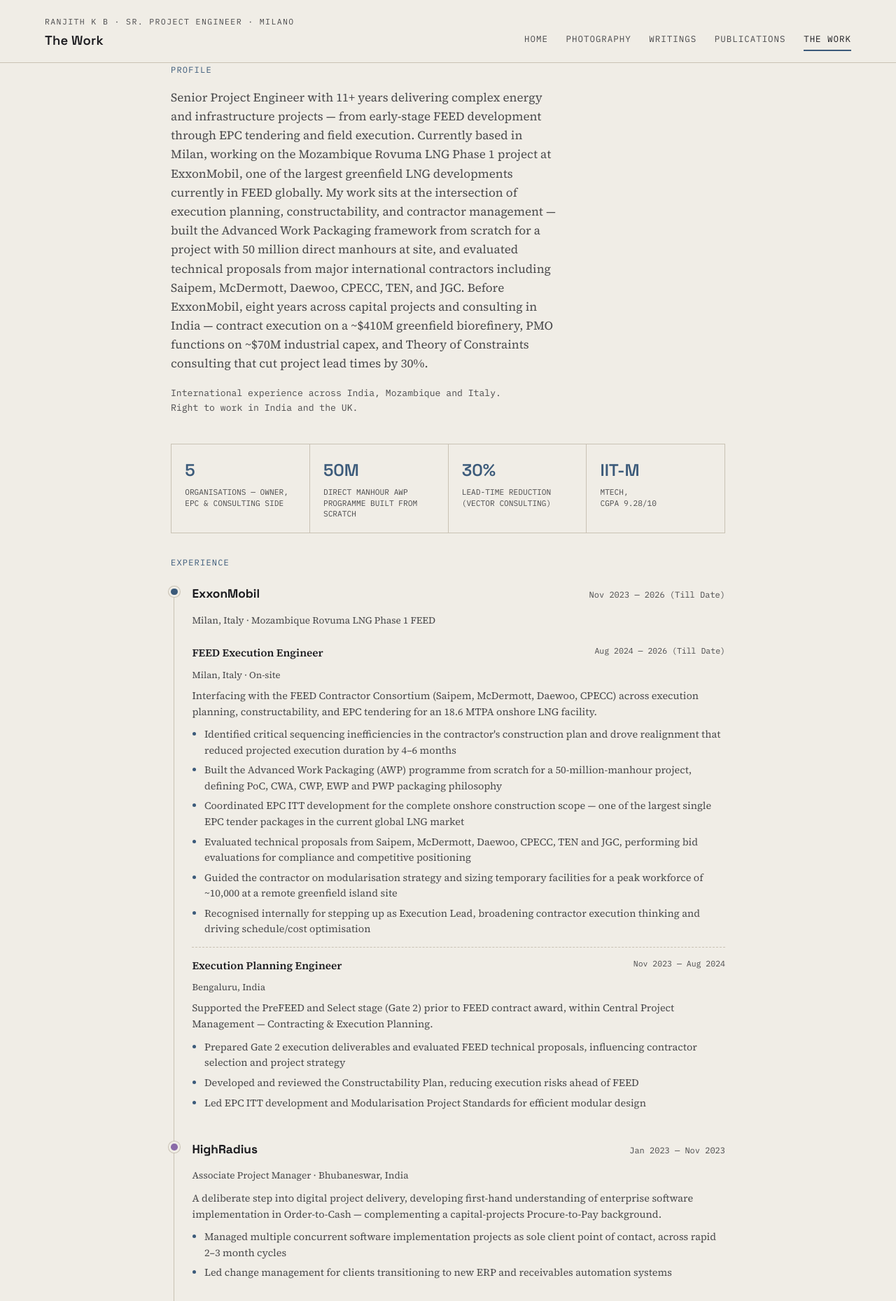
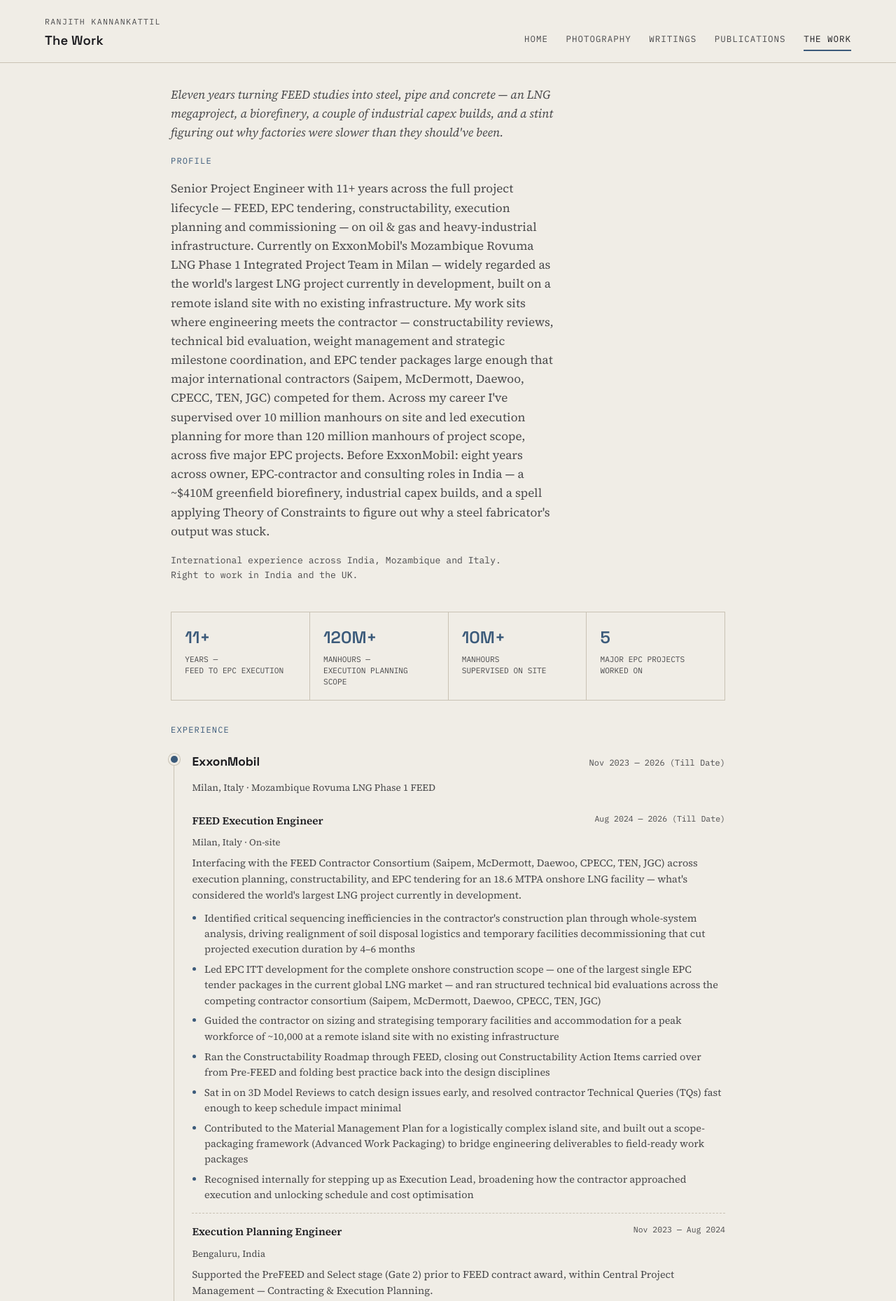
Before and after one commit to ranjithkannankattil/blog, a plain HTML site: page cv.html in a window 1280 px wide. Shown: the top 1859 px of the page at 70% size. Drawn offline with Linux system fonts and the light colour scheme.

Commit message:
Add files via upload

```diff
--- a/css/style.css
+++ b/css/style.css
@@ -358,7 +358,7 @@
   color:var(--ink);
   border-radius:2px;
 }
-.tag-filter{
+#tag-filter{
   font-family:var(--f-mono);
   font-size:.75rem;
   padding:.7rem .9rem;
--- a/cv.html
+++ b/cv.html
@@ -12,7 +12,7 @@
 
 <header class="titleblock">
   <div>
-    <div class="id">RANJITH K B · SR. PROJECT ENGINEER · MILANO</div>
+    <div class="id">RANJITH KANNANKATTIL</div>
     <div class="name">The Work</div>
   </div>
   <nav class="tabs">
@@ -26,20 +26,29 @@
 
 <main>
 
+  <p style="max-width:62ch; color:var(--ink-soft); margin-top:2rem; font-style:italic;">
+    Eleven years turning FEED studies into steel, pipe and concrete — an LNG megaproject, a
+    biorefinery, a couple of industrial capex builds, and a stint figuring out why factories
+    were slower than they should've been.
+  </p>
+
   <div class="cv-section">
     <div class="label">Profile</div>
     <p style="max-width:62ch; color:var(--ink-soft);">
-      Senior Project Engineer with 11+ years delivering complex energy and infrastructure
-      projects — from early-stage FEED development through EPC tendering and field execution.
-      Currently based in Milan, working on the Mozambique Rovuma LNG Phase 1 project at
-      ExxonMobil, one of the largest greenfield LNG developments currently in FEED globally.
-      My work sits at the intersection of execution planning, constructability, and contractor
-      management — built the Advanced Work Packaging framework from scratch for a project with
-      50 million direct manhours at site, and evaluated technical proposals from major
-      international contractors including Saipem, McDermott, Daewoo, CPECC, TEN, and JGC.
-      Before ExxonMobil, eight years across capital projects and consulting in India — contract
-      execution on a ~$410M greenfield biorefinery, PMO functions on ~$70M industrial capex,
-      and Theory of Constraints consulting that cut project lead times by 30%.
+      Senior Project Engineer with 11+ years across the full project lifecycle — FEED,
+      EPC tendering, constructability, execution planning and commissioning — on oil &amp; gas
+      and heavy-industrial infrastructure. Currently on ExxonMobil's Mozambique Rovuma LNG
+      Phase 1 Integrated Project Team in Milan — widely regarded as the world's largest LNG
+      project currently in development, built on a remote island site with no existing infrastructure. My work sits where engineering meets the
+      contractor — constructability reviews, technical bid evaluation, weight management and
+      strategic milestone coordination, and EPC tender packages large enough that major
+      international contractors (Saipem, McDermott, Daewoo, CPECC, TEN, JGC) competed for them.
+      Across my career I've supervised over 10 million manhours on site and led execution
+      planning for more than 120 million manhours of project scope, across five major EPC
+      projects. Before
+      ExxonMobil: eight years across owner, EPC-contractor and consulting roles in India — a
+      ~$410M greenfield biorefinery, industrial capex builds, and a spell applying Theory of
+      Constraints to figure out why a steel fabricator's output was stuck.
     </p>
     <p style="max-width:62ch; color:var(--ink-soft); margin-top:.8rem; font-family:var(--f-mono); font-size:.82rem;">
       International experience across India, Mozambique and Italy. Right to work in India and the UK.
@@ -47,10 +56,10 @@
   </div>
 
   <div class="cv-stats">
-    <div class="cv-stat"><div class="n">5</div><div class="t">ORGANISATIONS — OWNER,<br>EPC &amp; CONSULTING SIDE</div></div>
-    <div class="cv-stat"><div class="n">50M</div><div class="t">DIRECT MANHOUR AWP<br>PROGRAMME BUILT FROM SCRATCH</div></div>
-    <div class="cv-stat"><div class="n">30%</div><div class="t">LEAD-TIME REDUCTION<br>(VECTOR CONSULTING)</div></div>
-    <div class="cv-stat"><div class="n">IIT-M</div><div class="t">MTECH,<br>CGPA 9.28/10</div></div>
+    <div class="cv-stat"><div class="n">11+</div><div class="t">YEARS —<br>FEED TO EPC EXECUTION</div></div>
+    <div class="cv-stat"><div class="n">120M+</div><div class="t">MANHOURS —<br>EXECUTION PLANNING SCOPE</div></div>
+    <div class="cv-stat"><div class="n">10M+</div><div class="t">MANHOURS<br>SUPERVISED ON SITE</div></div>
+    <div class="cv-stat"><div class="n">5</div><div class="t">MAJOR EPC PROJECTS<br>WORKED ON</div></div>
   </div>
 
   <div class="cv-section">
@@ -71,17 +80,19 @@
           </div>
           <div class="role-loc">Milan, Italy · On-site</div>
           <p style="font-size:.9rem; color:var(--ink-soft); margin:0 0 .6rem;">
-            Interfacing with the FEED Contractor Consortium (Saipem, McDermott, Daewoo, CPECC)
-            across execution planning, constructability, and EPC tendering for an 18.6 MTPA
-            onshore LNG facility.
+            Interfacing with the FEED Contractor Consortium (Saipem, McDermott, Daewoo, CPECC,
+            TEN, JGC) across execution planning, constructability, and EPC tendering for an
+            18.6 MTPA onshore LNG facility — what's considered the world's largest LNG project
+            currently in development.
           </p>
           <ul class="cv-bullets">
-            <li>Identified critical sequencing inefficiencies in the contractor's construction plan and drove realignment that reduced projected execution duration by 4–6 months</li>
-            <li>Built the Advanced Work Packaging (AWP) programme from scratch for a 50-million-manhour project, defining PoC, CWA, CWP, EWP and PWP packaging philosophy</li>
-            <li>Coordinated EPC ITT development for the complete onshore construction scope — one of the largest single EPC tender packages in the current global LNG market</li>
-            <li>Evaluated technical proposals from Saipem, McDermott, Daewoo, CPECC, TEN and JGC, performing bid evaluations for compliance and competitive positioning</li>
-            <li>Guided the contractor on modularisation strategy and sizing temporary facilities for a peak workforce of ~10,000 at a remote greenfield island site</li>
-            <li>Recognised internally for stepping up as Execution Lead, broadening contractor execution thinking and driving schedule/cost optimisation</li>
+            <li>Identified critical sequencing inefficiencies in the contractor's construction plan through whole-system analysis, driving realignment of soil disposal logistics and temporary facilities decommissioning that cut projected execution duration by 4–6 months</li>
+            <li>Led EPC ITT development for the complete onshore construction scope — one of the largest single EPC tender packages in the current global LNG market — and ran structured technical bid evaluations across the competing contractor consortium (Saipem, McDermott, Daewoo, CPECC, TEN, JGC)</li>
+            <li>Guided the contractor on sizing and strategising temporary facilities and accommodation for a peak workforce of ~10,000 at a remote island site with no existing infrastructure</li>
+            <li>Ran the Constructability Roadmap through FEED, closing out Constructability Action Items carried over from Pre-FEED and folding best practice back into the design disciplines</li>
+            <li>Sat in on 3D Model Reviews to catch design issues early, and resolved contractor Technical Queries (TQs) fast enough to keep schedule impact minimal</li>
+            <li>Contributed to the Material Management Plan for a logistically complex island site, and built out a scope-packaging framework (Advanced Work Packaging) to bridge engineering deliverables to field-ready work packages</li>
+            <li>Recognised internally for stepping up as Execution Lead, broadening how the contractor approached execution and unlocking schedule and cost optimisation</li>
           </ul>
         </div>
 
@@ -96,9 +107,11 @@
             Central Project Management — Contracting &amp; Execution Planning.
           </p>
           <ul class="cv-bullets">
-            <li>Prepared Gate 2 execution deliverables and evaluated FEED technical proposals, influencing contractor selection and project strategy</li>
-            <li>Developed and reviewed the Constructability Plan, reducing execution risks ahead of FEED</li>
-            <li>Led EPC ITT development and Modularisation Project Standards for efficient modular design</li>
+            <li>Prepared Gate 2 execution deliverables and evaluated FEED Technical Proposals from competing contractors — assessments that directly shaped contractor selection and EPC award direction</li>
+            <li>Coordinated with ExxonMobil Centers of Excellence to update the Scope of Work for Competitive FEED, aligning technical requirements across disciplines for bid comparability</li>
+            <li>Created Modularisation Project Standards from scratch for building a remote, large-scale LNG facility in modular format</li>
+            <li>Developed Weight Management Procedures and led Strategic Leadership Milestones (SLM) workshops with Ventures and Marine/Structures teams, aligning stakeholders around key project milestones and decision gates</li>
+            <li>Developed and reviewed the Constructability Plan, systematically identifying and eliminating execution risk ahead of contractor mobilisation</li>
           </ul>
         </div>
       </div>
@@ -110,13 +123,11 @@
         </div>
         <div style="color:var(--ink-soft); font-size:.85rem; margin-bottom:.6rem;">Associate Project Manager · Bhubaneswar, India</div>
         <p style="font-size:.9rem; color:var(--ink-soft); margin:0 0 .6rem;">
-          A deliberate step into digital project delivery, developing first-hand understanding of
-          enterprise software implementation in Order-to-Cash — complementing a capital-projects
-          Procure-to-Pay background.
+          A deliberate step into digital project delivery — enterprise software implementation
+          instead of capital projects, as a change of pace between EIL and ExxonMobil.
         </p>
         <ul class="cv-bullets">
-          <li>Managed multiple concurrent software implementation projects as sole client point of contact, across rapid 2–3 month cycles</li>
-          <li>Led change management for clients transitioning to new ERP and receivables automation systems</li>
+          <li>Managed multiple concurrent Order-to-Cash system deployments as sole client point of contact, across rapid 2–3 month cycles</li>
         </ul>
       </div>
 
@@ -127,13 +138,13 @@
         </div>
         <div style="color:var(--ink-soft); font-size:.85rem; margin-bottom:.6rem;">Management Consultant · India</div>
         <p style="font-size:.9rem; color:var(--ink-soft); margin:0 0 .6rem;">
-          Deployed Theory of Constraints-based project management methodologies across two
-          industrial client engagements.
+          Applied Theory of Constraints — systems-thinking methodology for finding the one
+          bottleneck actually limiting a whole operation — to a steel fabricator's capacity
+          expansion and a two-wheeler manufacturer's product development pipeline.
         </p>
         <ul class="cv-bullets">
-          <li>Reduced project lead time by 30% and grew a client's structural fabrication output from 1,900 to 2,500 MT/month through critical chain scheduling</li>
-          <li>Reduced erection lead time of fabricated structures by 25% through sequence-based manufacturing</li>
-          <li>On a two-wheeler manufacturer's NPD programme: eliminated R&amp;D wastage, driving a 20% increase in new product launches</li>
+          <li>Diagnosed the binding constraint in a structural fabrication programme and implemented a sequenced fix through critical chain scheduling</li>
+          <li>Also supported the client's PMO through punch list closure during Mechanical Completion and Commissioning of a steel plant</li>
         </ul>
       </div>
 
@@ -149,9 +160,9 @@
           second-generation biofuel projects.
         </p>
         <ul class="cv-bullets">
-          <li>Managed end-to-end execution of ~10 work contracts, from technical specification through contract award, monitoring, and final billing</li>
-          <li>Drove project fast-tracking initiatives through buy-in sessions with client top management, achieving measurable schedule recovery</li>
-          <li>Managed risk log and processed price variation claims, change orders, and final bills for contractual compliance</li>
+          <li>Managed end-to-end execution of ~10 work contracts, from technical specification through contract award, monitoring, and final billing, as owner representative</li>
+          <li>Drove project fast-tracking initiatives through buy-in sessions with client top management, achieving measurable schedule recovery on a remote, complex site</li>
+          <li>Owned the risk log and processed price variation claims, change orders, and final bills for contractual compliance</li>
         </ul>
       </div>
 
@@ -162,12 +173,12 @@
         </div>
         <div style="color:var(--ink-soft); font-size:.85rem; margin-bottom:.6rem;">Assistant Planning Manager · Greater Chennai Area</div>
         <p style="font-size:.9rem; color:var(--ink-soft); margin:0 0 .6rem;">
-          Managed PMO functions for two industrial capex projects totalling ~$70M (at 2016–18 rates).
+          PMO for two concurrent industrial capex projects (OSBL utility infrastructure for a
+          steel plant) totalling ~$76M at 2016–18 rates — EPC-contractor side.
         </p>
         <ul class="cv-bullets">
-          <li>Ran the Project Management Office across both projects — schedule, cost, risk, and stakeholder reporting</li>
-          <li>Negotiated and awarded 40 contracts in parallel, enabling simultaneous multi-front execution</li>
-          <li>Prepared cost estimates and monthly cost reports that directly informed senior management decisions</li>
+          <li>Ran the Project Management Office across both projects — schedule, cost, risk, and stakeholder reporting — building the L1–L6 scheduling and critical-path discipline that's underpinned execution planning work since</li>
+          <li>Negotiated and awarded 40 contracts in parallel, enabling simultaneous multi-front execution across both sites</li>
         </ul>
       </div>
 
@@ -195,14 +206,14 @@
   <div class="cv-section">
     <div class="label">Skills</div>
     <div style="display:flex; flex-wrap:wrap; gap:.5rem;">
-      <span class="chip">Advanced Work Packaging (AWP)</span>
+      <span class="chip">FEED Execution</span>
+      <span class="chip">EPC Tendering &amp; ITT</span>
       <span class="chip">Constructability</span>
-      <span class="chip">EPC Tendering</span>
-      <span class="chip">FEED Execution</span>
+      <span class="chip">Technical Bid Evaluation</span>
+      <span class="chip">Modularisation</span>
+      <span class="chip">Weight Management &amp; Strategic Milestones</span>
       <span class="chip">Construction Planning</span>
-      <span class="chip">Modularisation</span>
-      <span class="chip">Contract Management</span>
-      <span class="chip">Risk Management</span>
+      <span class="chip">Contract &amp; Risk Management</span>
       <span class="chip">Primavera P6</span>
       <span class="chip">MS Project</span>
     </div>
@@ -216,8 +227,7 @@
 </main>
 
 <footer>
-  <div>© <span id="year"></span> Ranjith</div>
-  <div>MILANO <span class="diamond-mark">◆</span> THRISSUR</div>
+  <div>© <span id="year"></span> Ranjith Kannankattil</div>
 </footer>
 
 <script>
```
Also changed, not shown: index.html (+3 -4 lines), photography.html (+2 -3 lines), publications.html (+1 -2 lines), writing-post.html (+2 -3 lines), writings.html (+2 -3 lines).
